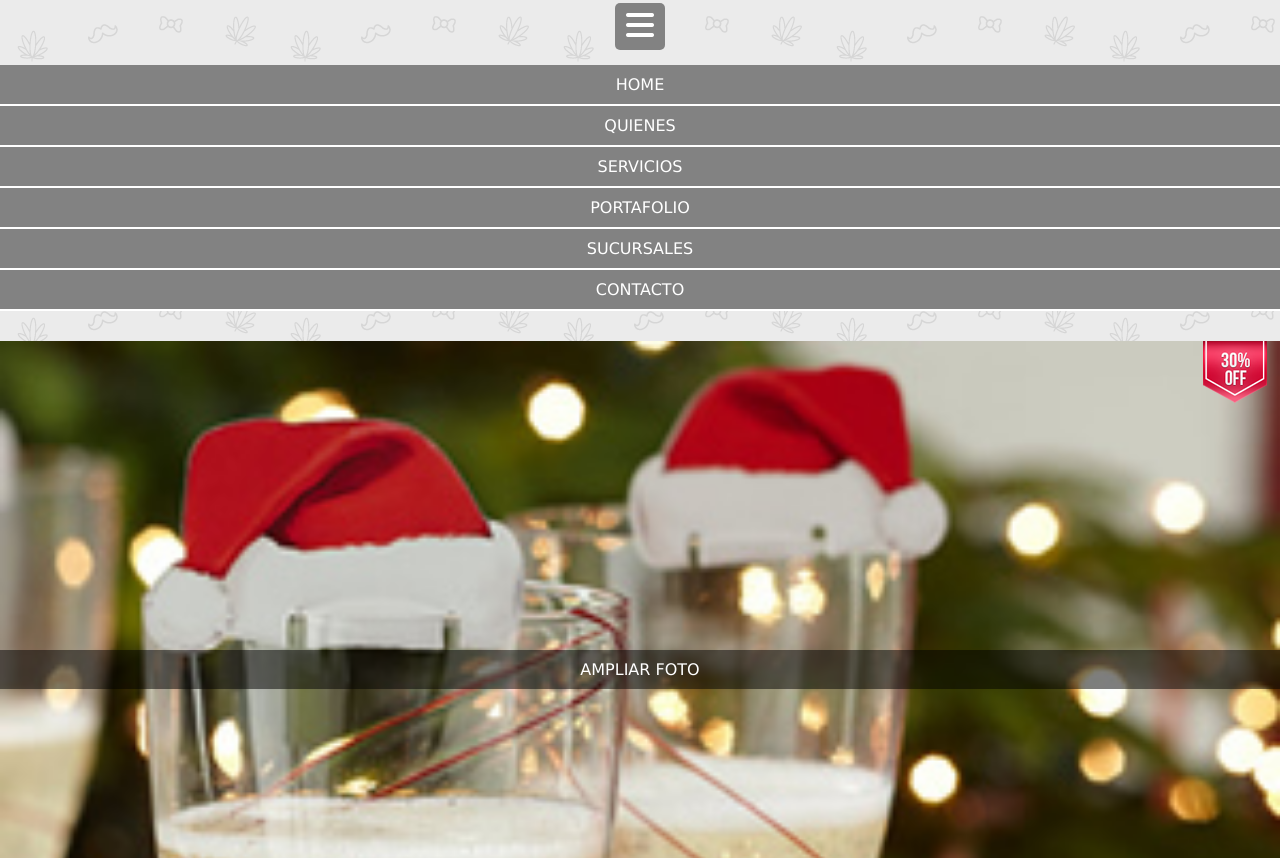
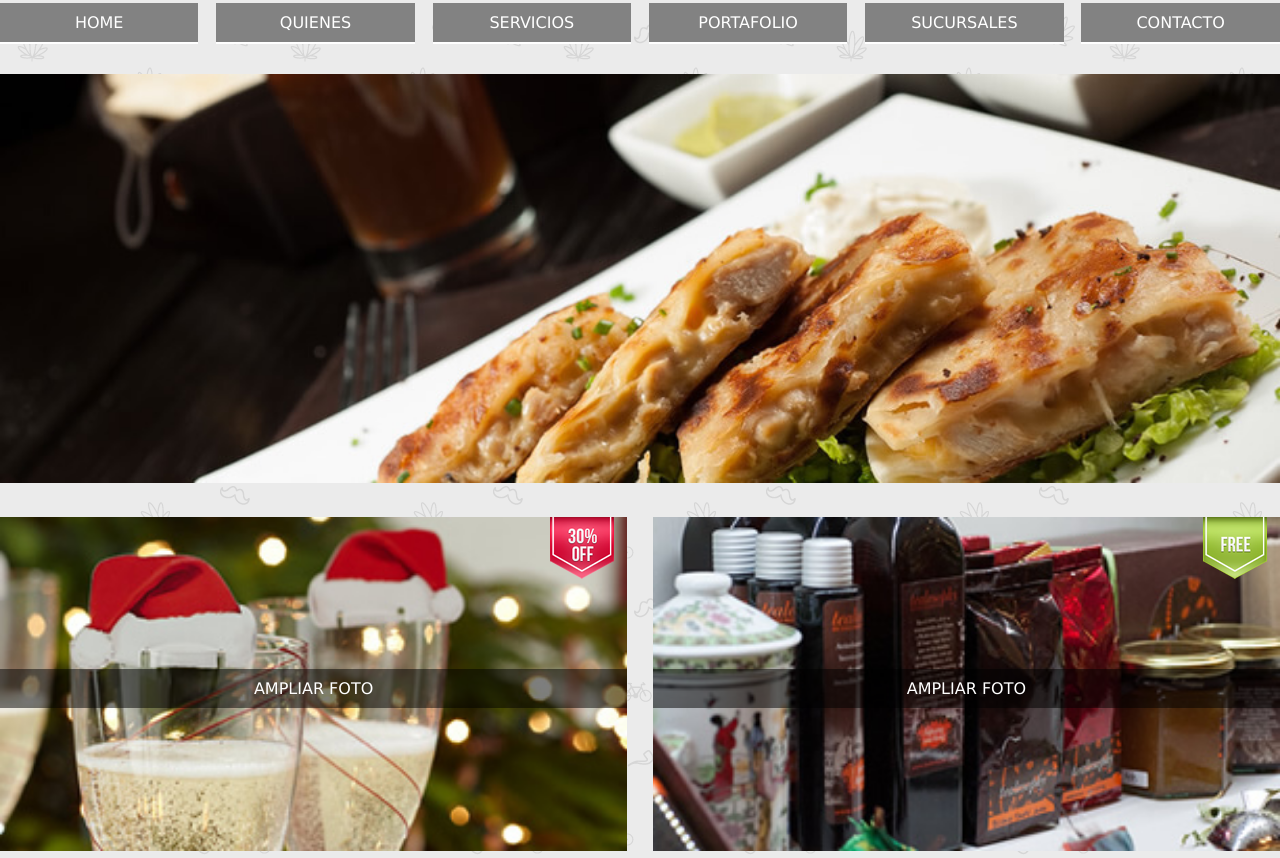
Before and after one commit to Agusflor/kitchening, a website: page views/index.html in a window 1280 px wide. Shown: the part 222-1080 px from the top of the page. Drawn offline with Linux system fonts and the light colour scheme.

Commit message:
tablet done

```diff
--- a/public/css/footer.css
+++ b/public/css/footer.css
@@ -0,0 +1,9 @@
+.footer__menu li{
+    background-color: var(--colorGrisOscuro);
+    width: 100%;
+    text-transform: uppercase;
+    text-align: center;
+    padding: 10px 0;
+    border-bottom: solid 2px white;
+
+}
--- a/public/css/header.css
+++ b/public/css/header.css
@@ -36,3 +36,29 @@ header{
     border-bottom: solid 2px white;
 
 }
+
+@media (min-width: 460px){
+
+    .header__button{
+        display: none;
+    }
+    .header__menu ul{
+        overflow: hidden;
+    }
+    .header__menu li{
+        float: left;
+        width: 15.5%;
+        font-size: 0.6rem;
+        margin-right: 1.4%;
+   }
+
+   .header__menu li:last-child{
+       margin-right: 0;
+   }
+}
+@media (min-width: 768px){
+.header__menu li{
+    font-size: 1rem;
+
+   }
+}
--- a/public/css/home.css
+++ b/public/css/home.css
@@ -51,3 +51,27 @@ background-image: url('/images/bg-body.png');
     text-align: center;
     width: 80px;
 }
+/*tablet*/
+/*banner*/
+@media (min-width:460px) {
+    .home__box-banner{
+        display: block;
+        margin-top: 30px;
+    }
+
+    .home__box-banner img{
+       width: 100%;
+    }
+    /*producto*/
+    .home__box-products{
+        overflow: hidden;
+    }
+    .home__product{
+        width: 49%;
+        float: left;
+        margin-right: 2%;
+
+    }
+    .home__product:nth-child(even){
+    margin-right: 0;
+}
--- a/views/index.html
+++ b/views/index.html
@@ -93,7 +93,7 @@
         </section>
     </main>
     <footer>
-        <nav>
+        <nav class="footer__menu">
             <ul>
                 <li><a href="">home</a></li>
                 <li><a href="">quienes</a></li>
```
